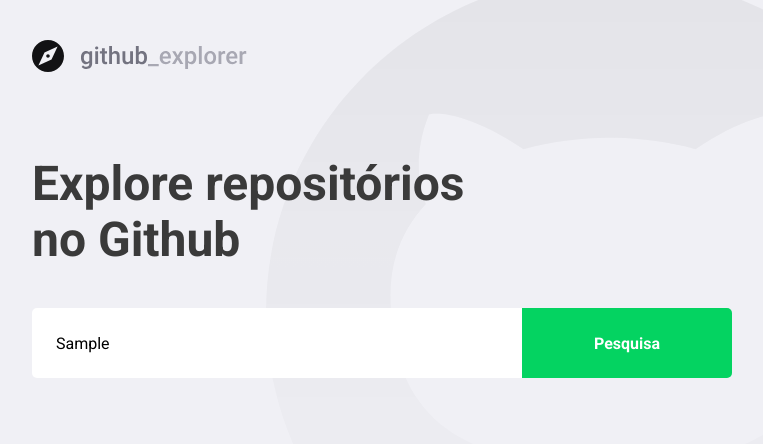
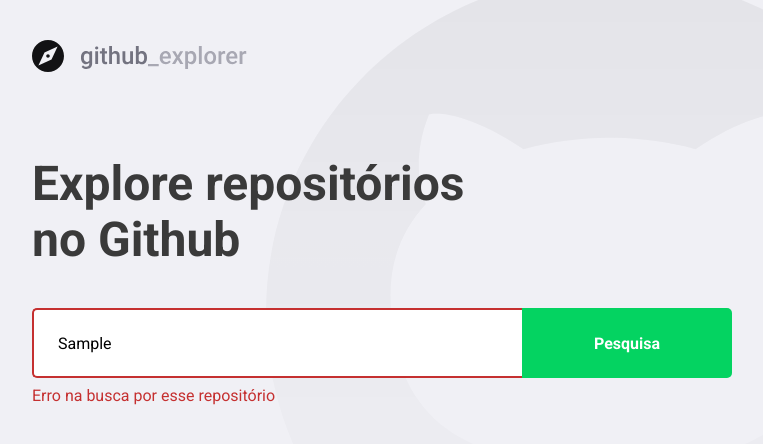
Before and after one commit to rafaelyanagui/05-primeiro-projeto-react, a React (Create React App) app: page / in a window 1280 px wide. Both pictures are taken after typing "Sample" into the empty fields and a click on the button "Pesquisa". Shown: the top 444 px of the page, without its empty margins (148-911 px from the left). Built offline with nearby package versions, Linux system fonts and the light colour scheme; no server answers.

Commit message:
Adiciona mensagem de erro

```diff
--- a/src/pages/Dashboard/index.tsx
+++ b/src/pages/Dashboard/index.tsx
@@ -3,7 +3,7 @@
 import api from '../../services/api';
 
 import logoImg from '../../assets/logo.svg';
-import { Title, Form, Repositories } from './styles';
+import { Title, Form, Repositories, Error } from './styles';
 
 interface Repository {
   full_name: string;
@@ -17,23 +17,34 @@
 const Dashboard: React.FC = () => {
   const [repositories, setRepositories] = useState<Repository[]>([]);
   const [newRepo, setNewRepo] = useState('');
+  const [inputError, setInputError] = useState('');
 
   async function handleAddRepository(
     event: FormEvent<HTMLFormElement>,
   ): Promise<void> {
     event.preventDefault();
 
-    const response = await api.get<Repository>(`repos/${newRepo}`);
+    if (!newRepo) {
+      setInputError('Digite o autor/nome do repositório');
+      return;
+    }
+    try {
+      const response = await api.get<Repository>(`repos/${newRepo}`);
 
-    const repository = response.data;
+      const repository = response.data;
 
-    setRepositories([...repositories, repository]);
+      setRepositories([...repositories, repository]);
+    } catch (err) {
+      setInputError('Erro na busca por esse repositório');
+    }
   }
   return (
     <>
       <img src={logoImg} alt="Github Explorer" />
+
       <Title>Explore repositórios no Github</Title>
-      <Form onSubmit={handleAddRepository}>
+
+      <Form hasError={!!inputError} onSubmit={handleAddRepository}>
         <input
           value={newRepo}
           onChange={(e) => setNewRepo(e.target.value)}
@@ -41,6 +52,9 @@
         />
         <button type="submit">Pesquisa</button>
       </Form>
+
+      {inputError && <Error>{inputError}</Error>}
+
       <Repositories>
         {repositories.map((repository) => (
           <a key={repository.full_name} href="teste">
--- a/src/pages/Dashboard/styles.ts
+++ b/src/pages/Dashboard/styles.ts
@@ -1,6 +1,9 @@
-import styled from 'styled-components';
+import styled, { css } from 'styled-components';
 import { shade } from 'polished';
 
+interface FormProps {
+  hasError: boolean;
+}
 export const Title = styled.h1`
   font-size: 48px;
   color: #3a3a3a;
@@ -10,20 +13,32 @@
   margin-top: 80px;
 `;
 
-export const Form = styled.form`
+export const Form = styled.form<FormProps>`
   margin-top: 40px;
   max-width: 700px;
   display: flex;
+
   input {
     flex: 1;
     height: 70px;
     padding: 0 24px;
     border: 0;
     border-radius: 5px 0 0 5px;
+
+    border: 2px solid #fff;
+    border-right: 0;
+
+    ${(props) =>
+      props.hasError &&
+      css`
+        border-color: #c53030;
+      `}
+
     &::placeholder {
       color: #a8a8b3;
     }
   }
+
   button {
     width: 210px;
     height: 70px;
@@ -37,6 +52,12 @@
       background: ${shade(0.2, '#04d361')};
     }
   }
+`;
+
+export const Error = styled.span`
+  display: block;
+  color: #c53030;
+  margin-top: 8px;
 `;
 
 export const Repositories = styled.div`
```
